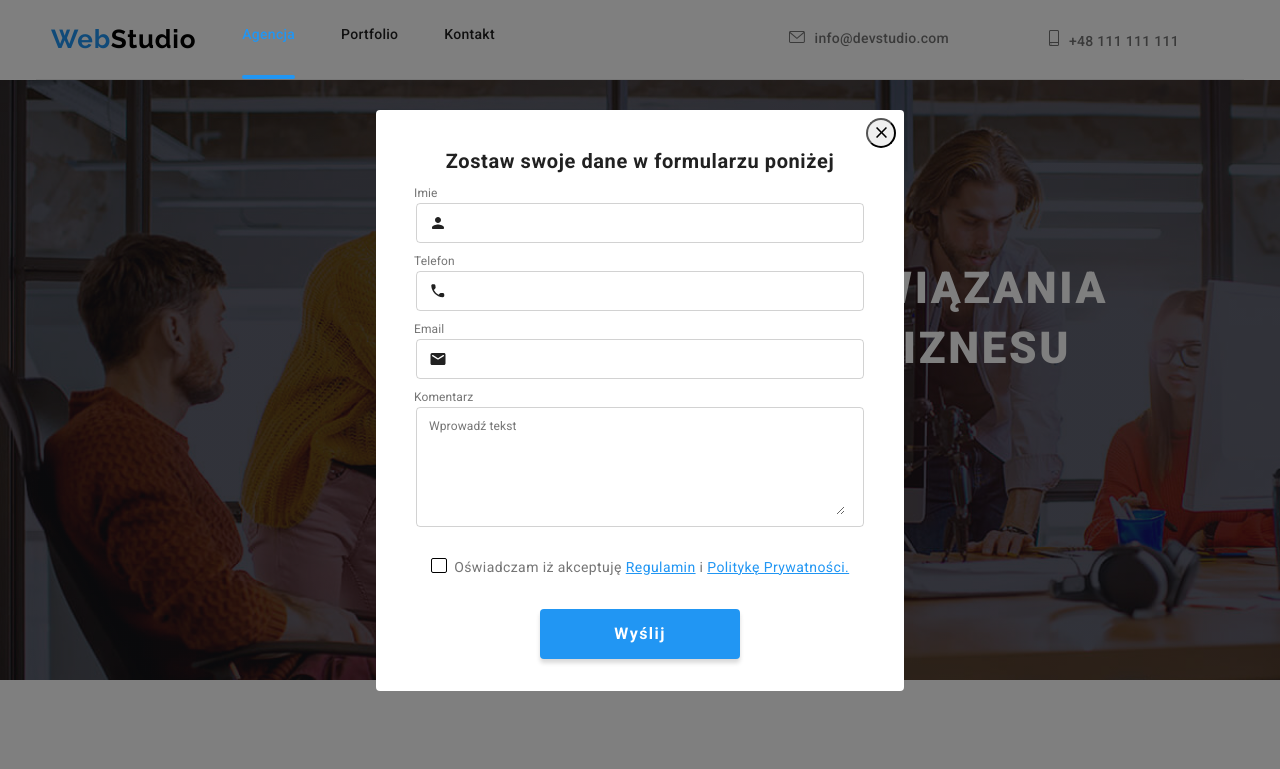
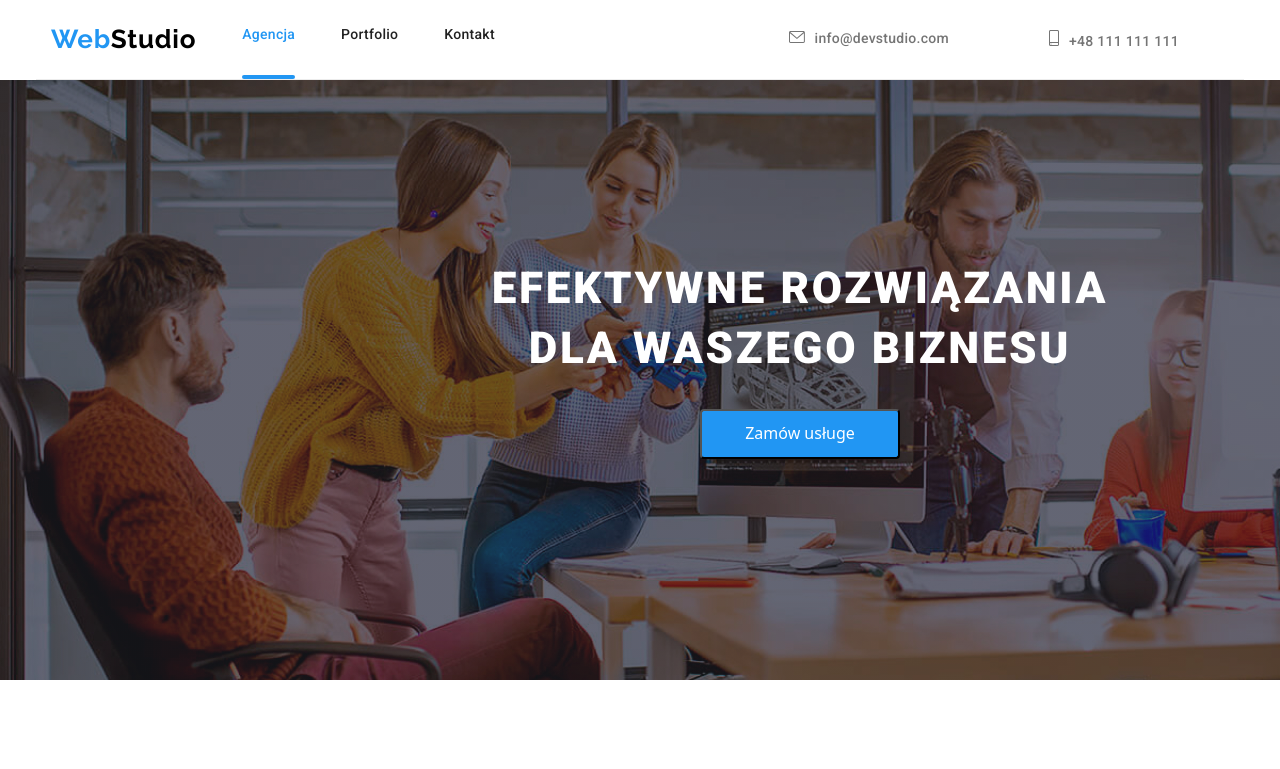
Before and after one commit to JanPiron/goit-markup-hw-06, a plain HTML site: page index.html in a window 1280 px wide. Shown: the top 769 px of the page. Drawn offline with nearby package versions, Linux system fonts and the light colour scheme.

Commit message:
corrected.

```diff
--- a/index.html
+++ b/index.html
@@ -16,7 +16,7 @@ rel="stylesheet">
 </head>
 
 <body>
-    <div class="backdrop " data-modal>
+    <div class="backdrop is-hidden" data-modal>
 
         <div class="modal">
             <button class="modal-btn" data-modal-close>
@@ -36,7 +36,7 @@ rel="stylesheet">
                             height="18" >
                             <use href="./images/icons.svg#icon-person-black-18dp-1" ></use>
                         </svg>
-                        <input  class="input" type="text" id="name" >
+                        <input  class="input" type="text" id="name" name="name">
                 </fieldset>
 
                 <fieldset class="fieldset" >
@@ -46,7 +46,7 @@ rel="stylesheet">
                             height="18" >
                             <use href="./images/icons.svg#icon-phone-black-18dp-1" ></use>
                         </svg>
-                        <input class="input" type="tel" id="phone" >
+                        <input class="input" type="tel" id="phone" name="phone-number">
                 </fieldset>
 
                 <fieldset class="fieldset" >
@@ -56,12 +56,12 @@ rel="stylesheet">
                             height="18" >
                             <use href="./images/icons.svg#icon-email-black-18dp-1" ></use>
                         </svg>
-                        <input class="input" type="email" id="email" >
+                        <input class="input" type="email" id="email" name="email">
                 </fieldset>
 
                 <fieldset class="fieldset fourth" >
                     <label class="label text-label" for="textarea" name="comment" >Komentarz</label>
-                    <textarea class="textarea" placeholder="Wprowadź tekst" id="textarea" ></textarea>
+                    <textarea class="textarea" placeholder="Wprowadź tekst" id="textarea" name="comment"></textarea>
                 </fieldset>
 
                 <div>
@@ -85,7 +85,7 @@ rel="stylesheet">
 
 
 
-                    <button class="form-button" type="button" type="submit"><span class="form-btn-span" >Wyślij</span></button>
+                    <button class="form-button"  type="submit"><span class="form-btn-span" >Wyślij</span></button>
 
             </form>
 
@@ -520,7 +520,7 @@ rel="stylesheet">
             <div class="footer-contain" >
                 <p class="footer-p">Zapisz się do newslettera</p>
                 <input class="footer-input"  type="email" placeholder="E-mail"  >
-                <button class="footer-btn"  type="button" type="submit"><span class="footer-btn-span">Zapisz się</span>
+                <button class="footer-btn"  type="submit"><span class="footer-btn-span">Zapisz się</span>
                     <svg class="footer-icon-btn">
                         <use  href="./images/icons.svg#icon-icon-send"></use>
                     </svg>
--- a/styles/styles.css
+++ b/styles/styles.css
@@ -831,7 +831,7 @@ font-family: 'Roboto';
 
 
 .form-icon {
-    transition: transform 2500ms;
+    transition: transform 250ms;
     transition-timing-function: cubic-bezier(0.4, 0, 0.2, 1);
     transition-property: fill;
     fill:#212121;
```
